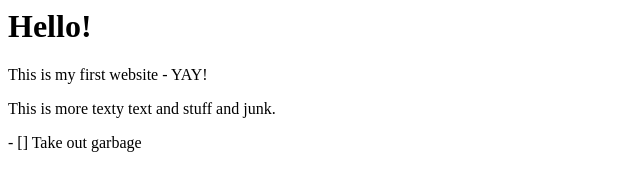
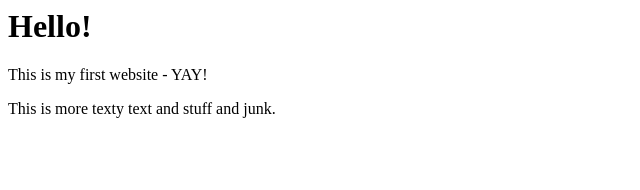
Before and after one commit to nep2ne/intro-to-github, a plain HTML site: page index.html in a window 1280 px wide. Shown: the whole page, without its empty margins (0-640 px from the left). Drawn offline with Linux system fonts and the light colour scheme.

Commit message:
Delete to-do list item from index page

```diff
--- a/index.html
+++ b/index.html
@@ -3,5 +3,3 @@
 <p>This is my first website - YAY!</p>
 
 <p>This is more texty text and stuff and junk.</p>
-
-<p>- [] Take out garbage
```
